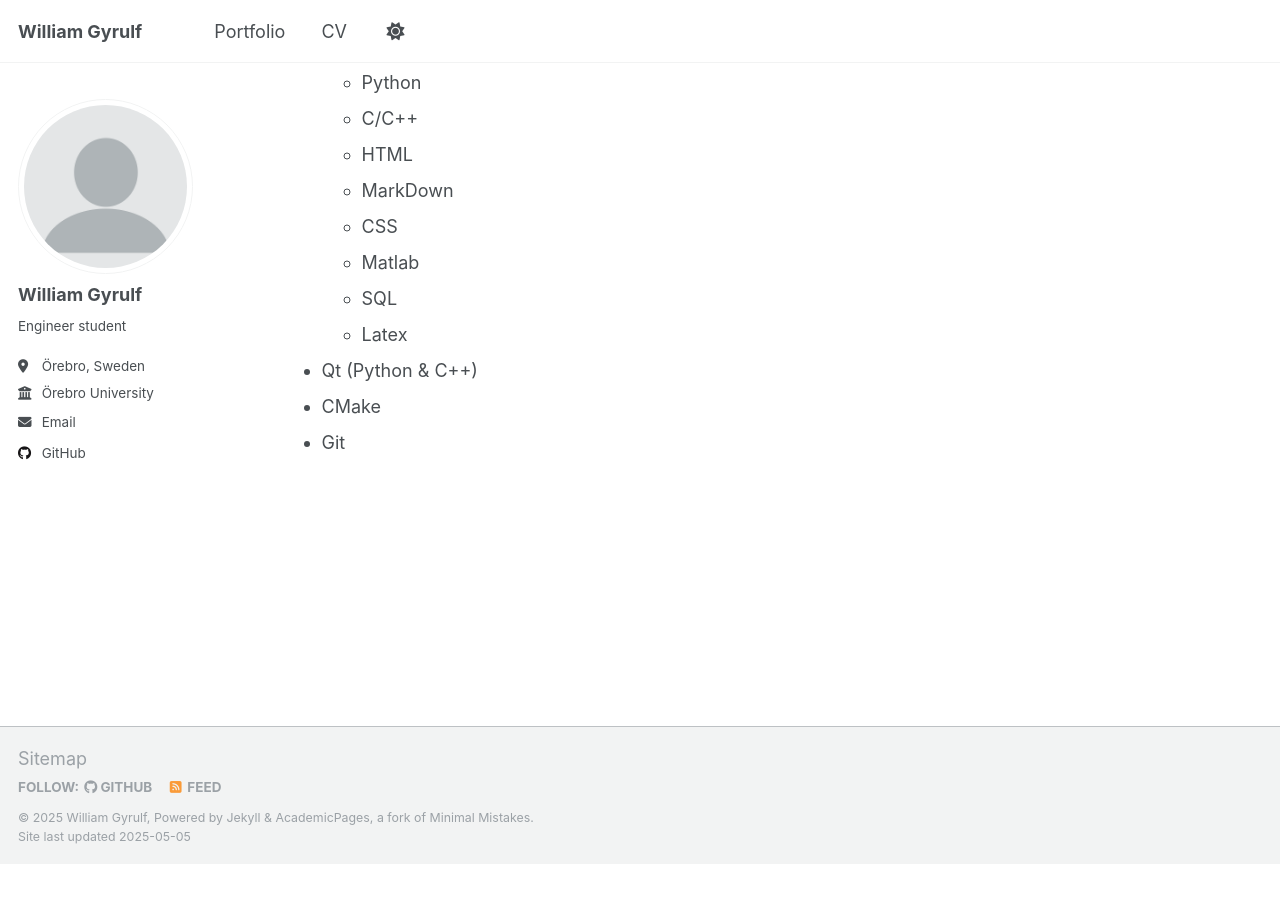
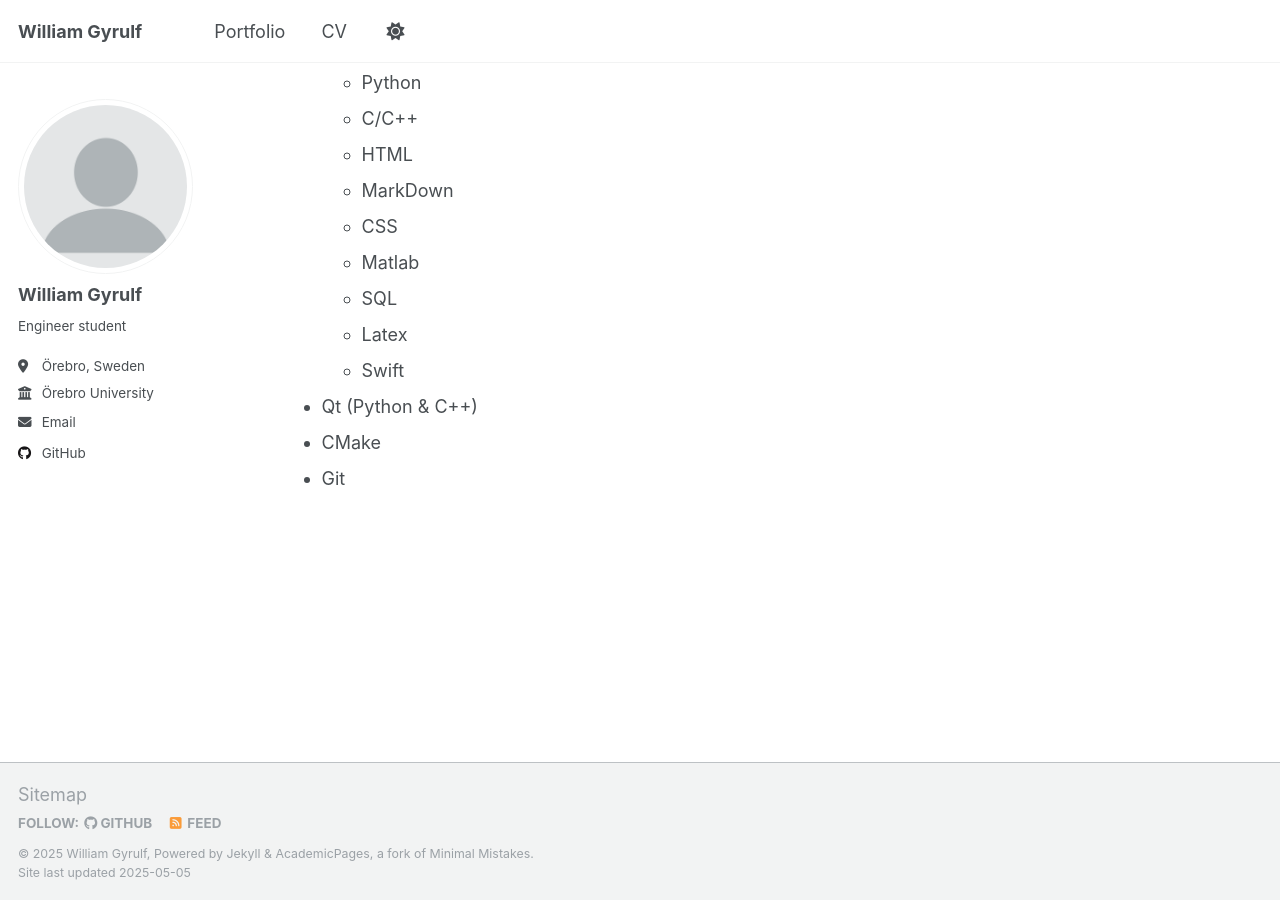
Before and after one commit to WilleGyr/willegyr.github.io, a Jekyll site: the page built from _pages/cv.md, in a window 1280 px wide and 900 px high, scrolled down 1188 px. Built offline with Jekyll 4.4.1, drawn with Linux system fonts in a browser that asks for light colours; before the commit the page ends 2052 px from its top, so only the background shows below that.

Commit message:
Update cv.md

```diff
--- a/_pages/cv.md
+++ b/_pages/cv.md
@@ -55,6 +55,7 @@ Skills
   * Matlab
   * SQL
   * Latex
+  * Swift
 * Qt (Python & C++)
 * CMake
 * Git
```
